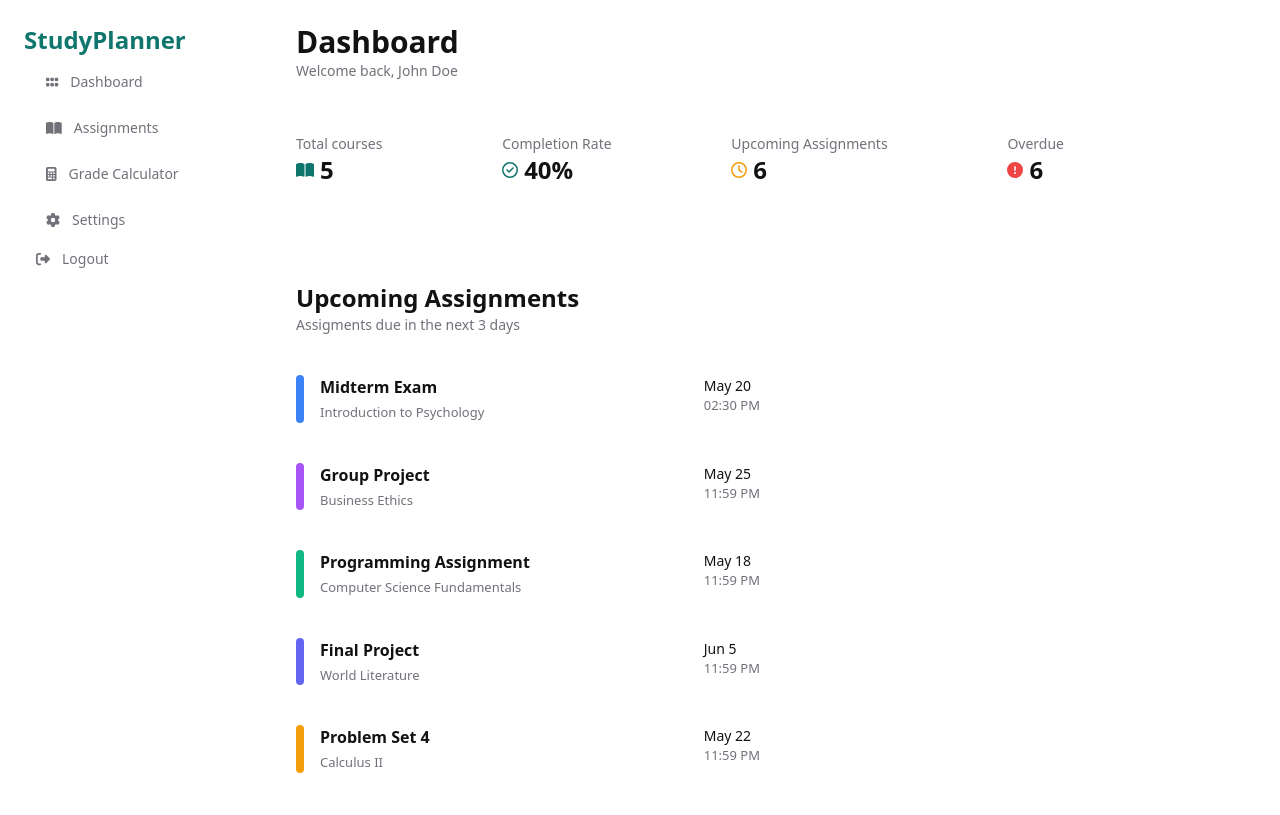
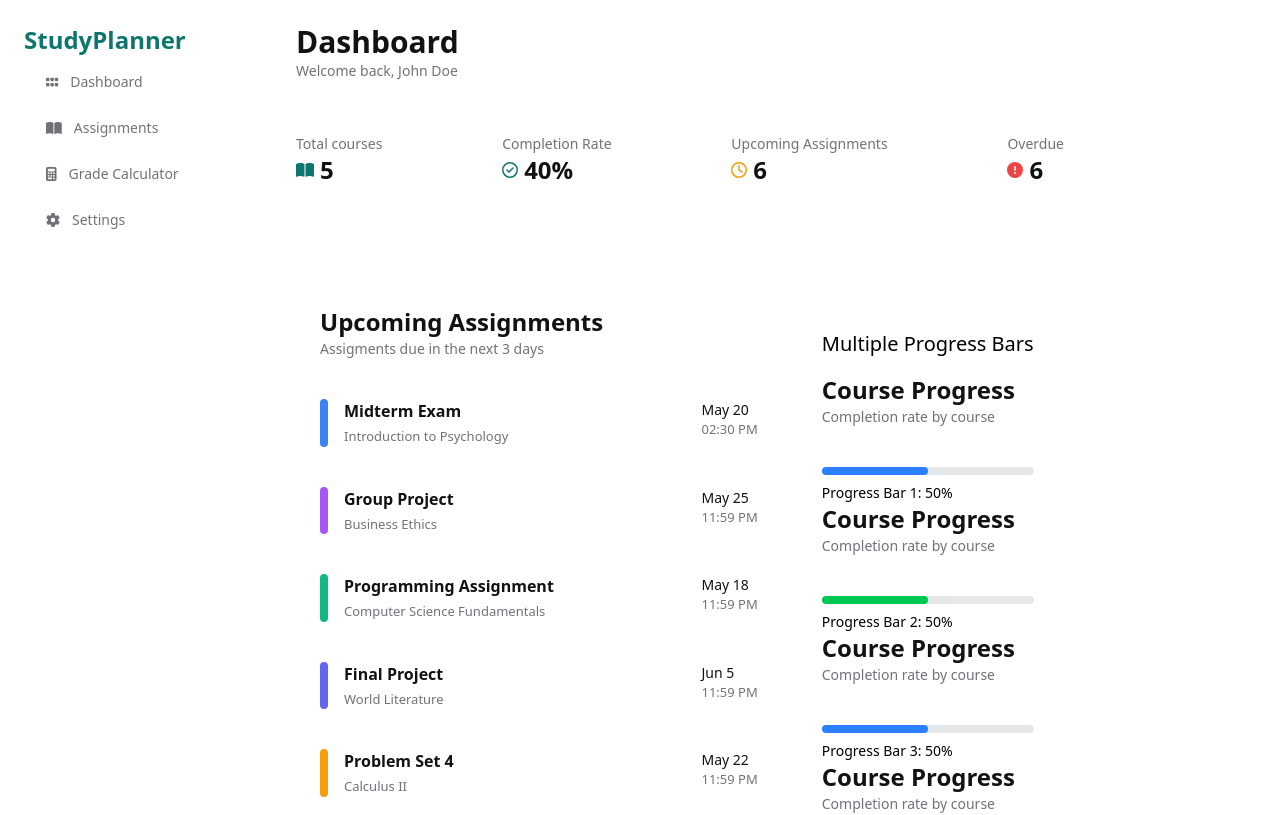
Before and after one commit to theMungai/StudyPlanner, a React (Vite) app: page /dashboard in a window 1280 px wide. Shown: the top 815 px of the page. Built offline with nearby package versions, Linux system fonts and the light colour scheme.

Commit message:
Add Assignments Component

```diff
--- /dev/null
+++ b/src/components/Assignment.jsx
@@ -0,0 +1,100 @@
+import React from 'react';
+import { FontAwesomeIcon } from '@fortawesome/react-fontawesome';
+import { faBars, faCirclePlus, faFilter, faPenToSquare } from '@fortawesome/free-solid-svg-icons';
+import tasks from './Tasks'; // Assumes tasks.js exports an array
+import SidePanel from './SidePanel';
+
+function getStatusClass(status) {
+  switch (status) {
+    case "Completed":
+      return "text-[#166534] bg-[#BBF7D0] font-semibold rounded-full";
+    case "Pending":
+      return "text-[#92400E] bg-[#FDE68A] rounded-full font-semibold";
+    case "In Progress":
+      return "text-[#1E40AF] font-semibold rounded-full";
+    default:
+      return "";
+  }
+}
+
+function Assignment() {
+  return (
+    <>
+        <div className="AssignmentPage flex py-8 px-7">
+        <SidePanel/>
+        <div className=' basis-[80%]'>
+
+        <div className="assignments-header flex items-center justify-between mb-14">
+            <div>
+                <h1 className='text-[#121212FF] text-2xl font-bold'>Assignments</h1>
+                <p className='text-[14px] text-[#71717A]'>Manage your assignments</p>
+            </div>
+            <button className='cursor-pointer flex items-center gap-x-4 bg-[#0F766EFF] text-white py-2.5 px-4 rounded-[6px]'>
+                <FontAwesomeIcon icon={faCirclePlus} />
+                Add New Assignment
+            </button>
+        </div>
+
+        <div className="assignment-body p-6">
+            <div className='w-full flex justify-between items-center p-4 mb-6'>
+            <h1 className='font-medium'>All Assignments</h1>
+            <div className='flex items-center gap-x-8'>
+                <div className='flex gap-x-4 items-center'>
+                <FontAwesomeIcon icon={faFilter} className='text-[#71717A]' />
+                <select>
+                    <option value="All Courses">All Courses</option>
+                    <option value="Introduction to Psychology">Introduction to Psychology</option>
+                    <option value="Business Ethics">Business Ethics</option>
+                    <option value="Calculus II">Calculus II</option>
+                    <option value="Computer Science Fundamentals">Computer Science Fundamentals</option>
+                    <option value="World Literature">World Literature</option>
+                </select>
+                </div>
+
+                <select>
+                <option value="All Statuses">All Statuses</option>
+                <option value="Completed">Completed</option>
+                <option value="Pending">Pending</option>
+                <option value="In Progress">In Progress</option>
+                </select>
+
+                <FontAwesomeIcon icon={faBars} className='bg-[#0F766EFF] text-white p-2.5 text-2xl rounded-[6px]' />
+            </div>
+            </div>
+
+            <table className='w-full'>
+            <thead>
+                <tr className='text-[#71717A] text-[14px] text-left font-light'>
+                <th className='pb-6'>Title</th>
+                <th className='pb-6'>Course</th>
+                <th className='pb-6'>Due Date</th>
+                <th className='pb-6'>Status</th>
+                <th className='pb-6'>Actions</th>
+                </tr>
+            </thead>
+
+            <tbody>
+                {tasks.map((task, index) => (
+                <tr key={index} className=''>
+                    <td className='py-6'>{task.title}</td>
+                    <td className='py-6'>{task.course}</td>
+                    <td className='py-6'>{task.dueDate}</td>
+                    <td> <span className={`cursor-pointer text-center py-2.5 px-10 w-4/5 ${getStatusClass(task.status)}`}>{task.status}</span></td>
+                    <td className='py-6'>
+                    <FontAwesomeIcon icon={faPenToSquare} className='cursor-pointer' />
+                    </td>
+                </tr>
+                ))}
+            </tbody>
+            </table>
+        </div>
+        </div>
+        </div>
+        <footer className='w-full bg-[#121212FF] h-8'></footer>
+    </>
+
+
+  );
+}
+
+export default Assignment;
--- a/src/components/CourseProgress.jsx
+++ b/src/components/CourseProgress.jsx
@@ -1,9 +1,17 @@
 import React from 'react'
 
-const CourseProgress = () => {
+function CourseProgress({ progress, color = "blue" }) {
+
   return (
-    <div className='basis-[50%]'>
-
+    <div className='basis-[48%]'>
+      <h1 className='text-[#121212FF] text-2xl font-bold'>Course Progress</h1>
+      <p className='text-[14px] text-[#71717A] mb-10'>Completion rate by course</p>
+      <div className="w-full bg-gray-200 rounded-full h-2 mb-2">
+      <div
+        className={`h-full rounded-full transition-all duration-300 ${color === 'blue' ? 'bg-blue-500' : 'bg-green-500'}`}
+        style={{ width: `${progress}%` }}
+      ></div>
+    </div>
     </div>
   )
 }
--- a/src/components/Dashboard.jsx
+++ b/src/components/Dashboard.jsx
@@ -1,10 +1,11 @@
-import React from 'react'
+import React, {useEffect, useState} from 'react'
 import { FontAwesomeIcon } from '@fortawesome/react-fontawesome';
 import { faCircleExclamation,faBookOpen } from '@fortawesome/free-solid-svg-icons';
 import { faCircleCheck, faClock } from '@fortawesome/free-regular-svg-icons';
 import UpcomingAssignment from './UpcomingAssignment';
 import CourseProgress from './CourseProgress';
 
+// Dashboard statistics
 function DashboardStats({title, count, children}){
   return(
     <div>
@@ -18,6 +19,22 @@ function DashboardStats({title, count, children}){
 }
 
 function Dashboard(){
+
+  const [progress, setProgress] = useState([0, 0, 0, 0, 0]);
+
+  useEffect(() => {
+    const interval = setInterval(() => {
+      setProgress((prevProgress) => {
+        return prevProgress.map((p) => {
+          if (p >= 100) return p; // Don't increment if progress is 100
+          return p + 10;
+        });
+      });
+    }, 1000);
+
+    return () => clearInterval(interval);
+  }, []);
+
   return (
     <div className='basis-[80%]'>
       <h1 className='text-[#121212FF] text-3xl font-bold'>Dashboard</h1>
@@ -41,9 +58,18 @@ function Dashboard(){
         </DashboardStats>
       </div>
 
-      <div className='flex gap-x-8'>
+      <div className='flex p-6 gap-x-10'>
         <UpcomingAssignment/>
-        <CourseProgress/>
+
+        <div className="p-6">
+          <h1 className="text-xl mb-4">Multiple Progress Bars</h1>
+          {progress.map((prog, index) => (
+            <div key={index}>
+              <CourseProgress progress={prog} color={index % 2 === 0 ? "blue" : "green"} />
+              <div className="mt-1 text-sm">Progress Bar {index + 1}: {prog}%</div>
+            </div>
+          ))}
+      </div>
       </div>
     </div>
   )
--- a/src/components/SidePanel.jsx
+++ b/src/components/SidePanel.jsx
@@ -5,7 +5,7 @@ import { Link } from 'react-router-dom';
 
 function SidePanel() {
   return (
-    <div className=' basis-[20%]'>
+    <div className=' basis-[20%] relative'>
       <h1 className='font-bold text-2xl text-[#0F766EFF]'>StudyPlanner</h1>
       <nav>
         <ul>
@@ -38,7 +38,7 @@ function SidePanel() {
             </li>
         </ul>
       </nav>
-      <button className='text-sm text-[#71717A] cursor-pointer'>
+      <button className='text-sm text-[#71717A] cursor-pointer absolute bottom-0'>
         <FontAwesomeIcon icon={faRightFromBracket} className='mx-3'/>
         Logout
       </button>
--- /dev/null
+++ b/src/components/Tasks.jsx
@@ -0,0 +1,34 @@
+const tasks = [
+    {
+      title: "Research Paper",
+      course: "Introduction to Psychology",
+      dueDate: "May 15th, 2025",
+      status: "Completed",
+    },
+    {
+      title: "Midterm Exam",
+      course: "Introduction to Psychology",
+      dueDate: "May 20th, 2025",
+      status: "Pending",
+    },
+    {
+      title: "Group Project",
+      course: "Introduction to Psychology",
+      dueDate: "May 25th, 2025",
+      status: "In Progress",
+    },
+    {
+      title: "Lab Report",
+      course: "Calculus II",
+      dueDate: "May 10th, 2025",
+      status: "Completed",
+    },
+    {
+      title: "Programming Assignment",
+      course: "Computer Science Fundamentals",
+      dueDate: "May 18th, 2025",
+      status: "In Progress",
+    },
+  ];
+
+  export default tasks
--- a/src/components/UpcomingAssignment.jsx
+++ b/src/components/UpcomingAssignment.jsx
@@ -22,7 +22,7 @@ function AssigmentsCard({title, subject, date, time, color}){
 
 function UpcomingAssignment() {
   return (
-    <div className='basis-[50%]'>
+    <div className='basis-[48%]'>
       <h1 className='text-[#121212FF] text-2xl font-bold'>Upcoming Assignments</h1>
       <p className='text-[14px] text-[#71717A] mb-10'>Assigments due in the next 3 days</p>
 
```
